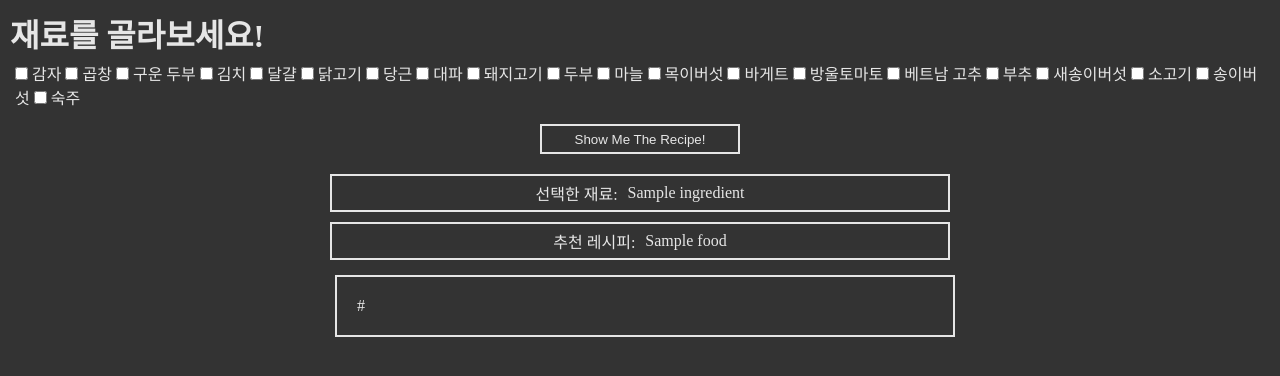
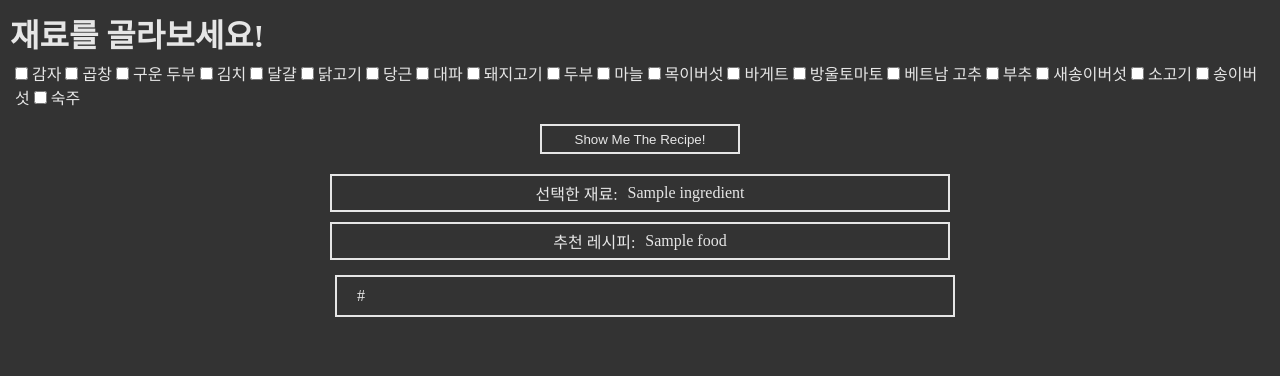
Before and after one commit to codingBear01/yeil_back-end_project_recipe, a Django app: template recipe/templates/recipe/index.html in a window 1280 px wide. Shown: the top 376 px of the page. Run offline with Django 4.2, Linux system fonts and the light colour scheme; data comes from the database, SQL or seed files in the repository; tables that the repository leaves empty hold one stand-in row (values such as "Sample post"); the template is opened without the code that fills it: values that come from a table or form of the project are taken from there, most other values are stand-ins (such as "Sample title", 1, 10 or a date in 2020).

Commit message:
modifed css2

```diff
--- a/recipe/static/recipe/css/style.css
+++ b/recipe/static/recipe/css/style.css
@@ -38,11 +38,13 @@ form button {
 }
 .video_container .video_wrapper {
   display: flex;
-  padding: 15px;
   width: 620px;
   overflow: scroll;
   white-space: nowrap;
   border: 2px solid rgb(230, 230, 230);
+}
+.video_container .video_wrapper .video {
+  margin: 10px 20px;
 }
 
 .wrapper {
--- a/recipe/static/recipe/css/style.scss
+++ b/recipe/static/recipe/css/style.scss
@@ -43,11 +43,14 @@ form {
 
   .video_wrapper {
     display: flex;
-    padding: 15px;
     width: 620px;
     overflow: scroll;
     white-space: nowrap;
     border: $border;
+
+    .video {
+      margin: 10px 20px;
+    }
   }
 }
 .wrapper {
```
Also changed, not shown: 1 other file.
